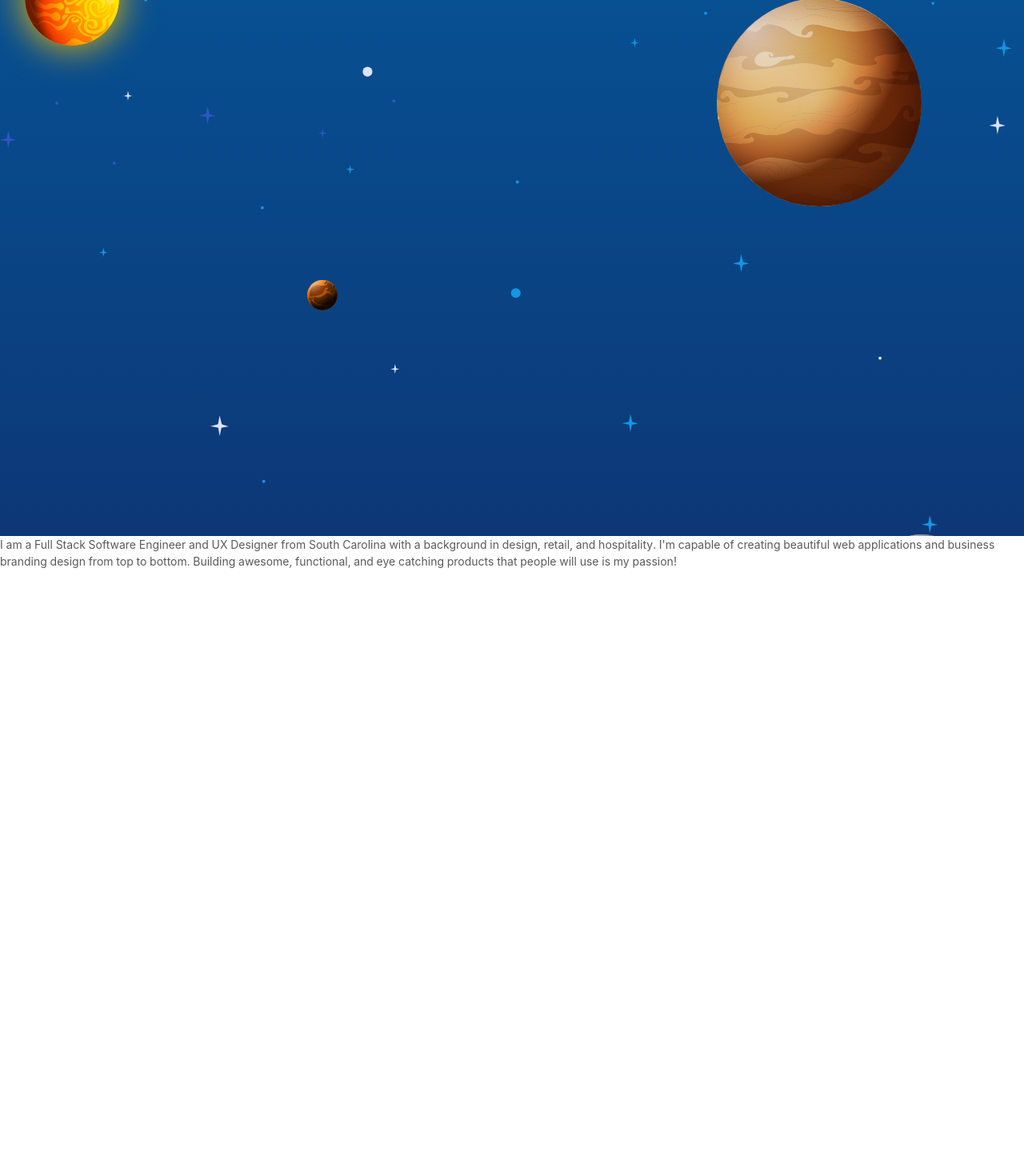
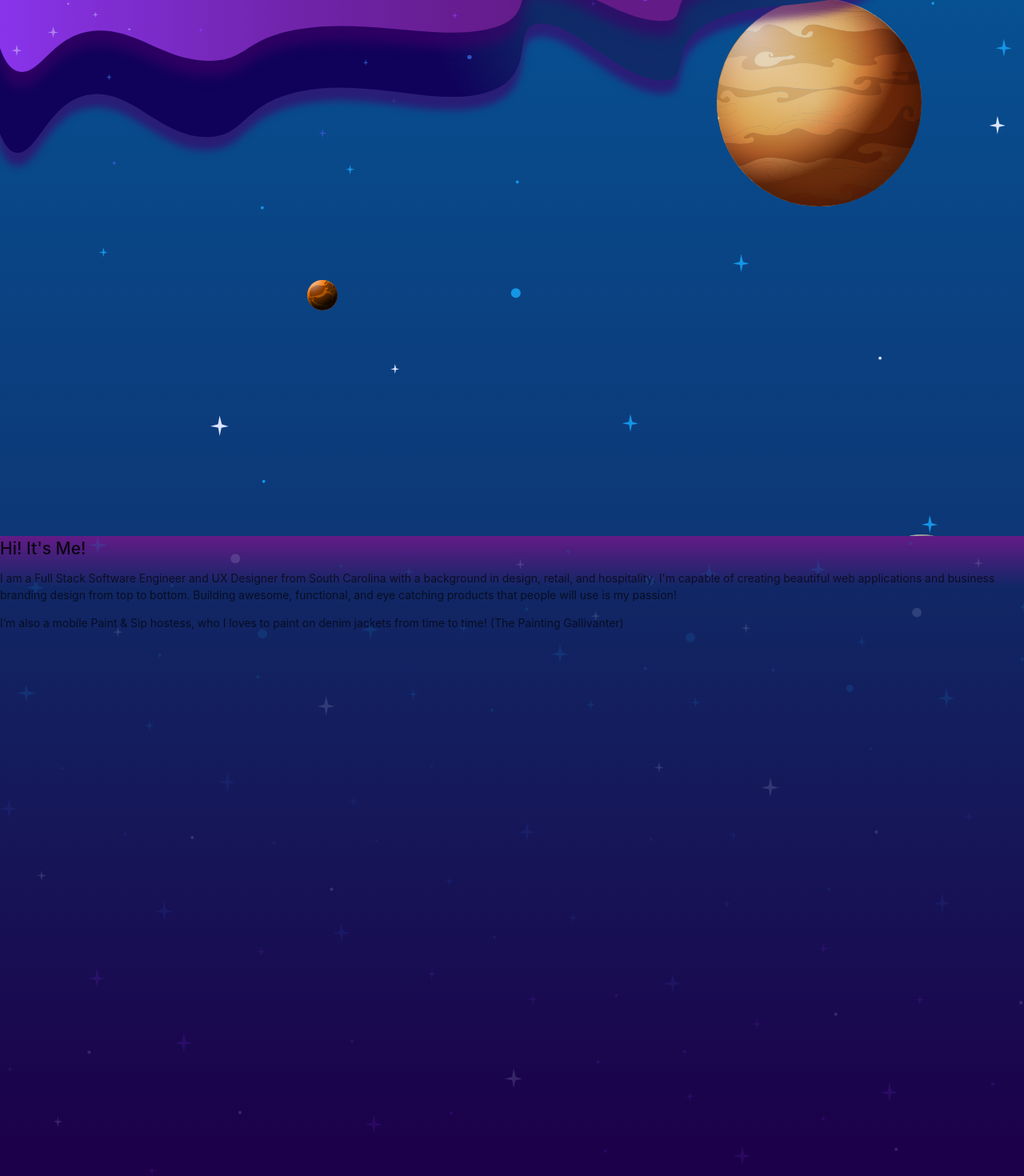
Before and after one commit to KSSwimmy/Ksswimmy-Portfolio, a React (Create React App) app in the folder ksswimmy-portfolio/: page / in a window 1280 px wide. Shown: the part 130-1600 px from the top of the page at 80% size. Before the commit the page ends 842 px from the top, so only its background shows below. Built offline with nearby package versions, Linux system fonts and the light colour scheme.

Commit message:
:green_heart: Started the AboutMe Page and removed some clutter
Started the AboutMe Page and removed some clutter

```diff
--- a/ksswimmy-portfolio/src/App.js
+++ b/ksswimmy-portfolio/src/App.js
@@ -1,6 +1,5 @@
 import React from 'react';
-import TitlePanel from './components/Panels/TitlePanel'
-import TopNamePanel from './components/Panels/TopNamePanel'
+
 import './index.css'
 import ParallaxEffect from './components/Planets/ParallaxEffect';
 import AboutMe from './components/AboutMe/AboutMe'
@@ -10,8 +9,7 @@ function App() {
   return (
     <div className="App">
 
-    {/* <TitlePanel />
-    <TopNamePanel /> */}
+
     <ParallaxEffect />
     <AboutMe />
 
--- a/ksswimmy-portfolio/src/components/AboutMe/AboutMe.js
+++ b/ksswimmy-portfolio/src/components/AboutMe/AboutMe.js
@@ -1,13 +1,52 @@
 import React from 'react'
+import {Parallax, ParallaxLayer} from 'react-spring/renderprops-addons'
 import styled from 'styled-components'
-import Moon from '../../SVG/moon.svg'
+import LandingPageStars from '../../SVG/bodyStars.svg'
+
+const Page = styled.div`
+width: 100%;
+height: 100vh;
+
+`
+const FirstP = styled.div`
+
+`
+const SecP = styled.div`
+
+`
+const TheHTwo = styled.h2`
+
+`
+const TheParagraphDiv = styled.div`
+
+`
+
+const AboutMe = () => {
+    // eslint-disable-next-line
+    let parallax;
+  return (
+    <Page>
+        <Parallax className="layer" pages={1} ref={ref => parallax = ref}>
+            <ParallaxLayer offset={0} factor={1} style={{ background: 'linear-gradient(180deg, rgba(99,27,135,1) 0%, rgba(17,39,101,1) 8%, rgba(28,0,73,1) 97%)', backgroundSize: 'cover'  }} />
+            <ParallaxLayer offset={0} factor={1} style={{ backgroundImage: `url(${LandingPageStars})`, backgroundSize: 'cover' }} />
 
 
-const AboutMe = () => {
-    return(
-    <div>
-       <p>I am a Full Stack Software Engineer and UX Designer from South Carolina with a background in design, retail, and hospitality. I'm capable of creating beautiful web applications and business branding design from top to bottom. Building awesome, functional, and eye catching products that people will use is my passion!</p>
-    </div>
+            <ParallaxLayer>
+
+                <TheParagraphDiv>
+                    <FirstP>
+                        <TheHTwo>Hi! It's Me!</TheHTwo>
+                        <p>I am a Full Stack Software Engineer and UX Designer from South Carolina with a background in design, retail, and hospitality. I'm capable of creating beautiful web applications and business branding design from top to bottom. Building awesome, functional, and eye catching products that people will use is my passion!</p>
+                    </FirstP>
+                    <SecP>
+                        <p>I’m also a mobile Paint & Sip hostess, who I loves to paint on denim jackets from time to time! (The Painting Gallivanter)</p>
+                    </SecP>
+                </TheParagraphDiv>
+
+            </ParallaxLayer>
+
+        </Parallax>
+    </Page>
     )
 }
 
--- a/ksswimmy-portfolio/src/components/Panels/TopNamePanel.js
+++ b/ksswimmy-portfolio/src/components/Panels/TopNamePanel.js
@@ -1,7 +1,7 @@
 import React from 'react'
 import TopName from '../../SVG/TopName.svg'
 import styled from 'styled-components'
-import {Transition} from 'react-spring/renderprops'
+
 
 
 const TopNameP = styled.div`
--- a/ksswimmy-portfolio/src/components/Planets/ParallaxEffect.js
+++ b/ksswimmy-portfolio/src/components/Planets/ParallaxEffect.js
@@ -24,19 +24,12 @@ height: 100vh;
 
 `
 
-const PlanetDiv = styled.div`
-.ChildContainer
-
-`
-
 
 //functional component
 const ParallaxEffect = () => {
+    // eslint-disable-next-line
     let parallax;
   return (
-
-
-
 
   <Page>
     <Parallax className="layer" pages={3} ref={ref => parallax = ref}>
@@ -49,6 +42,7 @@ const ParallaxEffect = () => {
       <ParallaxLayer offset={0} speed={0.3} factor={3} style={{ backgroundImage: `url(${LandingPageBiggerStars})`, backgroundSize: 'cover' }} />
 
       {/* <ParallaxLayer offset={1.9} factor={1} style={{ backgroundImage: `url(${LandingPageStars})`, backgroundSize: 'cover' }} /> */}
+
 
 
         <ParallaxLayer offset={0}
@@ -157,8 +151,14 @@ const ParallaxEffect = () => {
           alt="Pluto" />
         </ParallaxLayer>
 
+        <ParallaxLayer>
+          <TitlePanel />
+        </ParallaxLayer>
 
-  </Parallax>
+        <ParallaxLayer>
+          <TopNamePanel />
+        </ParallaxLayer>
+    </Parallax>
   </Page>
   );
 }
```
